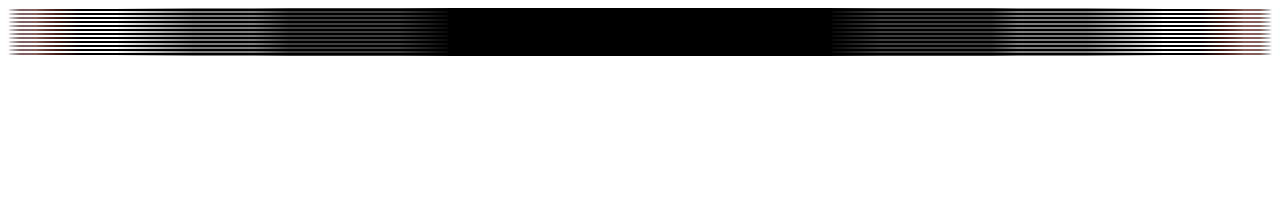
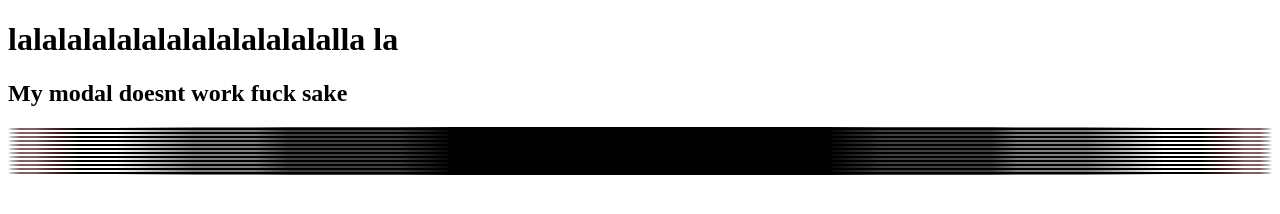
Before and after one commit to liam-edwards-kea/Github_Practice, a plain HTML site: page index.html in a window 1280 px wide. Drawn offline with Linux system fonts and the light colour scheme.

Commit message:
added some dummy text

```diff
--- a/index.html
+++ b/index.html
@@ -8,6 +8,8 @@
 </head>
 
 <body>
+    <h1>lalalalalalalalalalalalalalla la</h1>
+    <h2>My modal doesnt work fuck sake</h2>
     <div></div>
     <div></div>
     <div></div>
```
